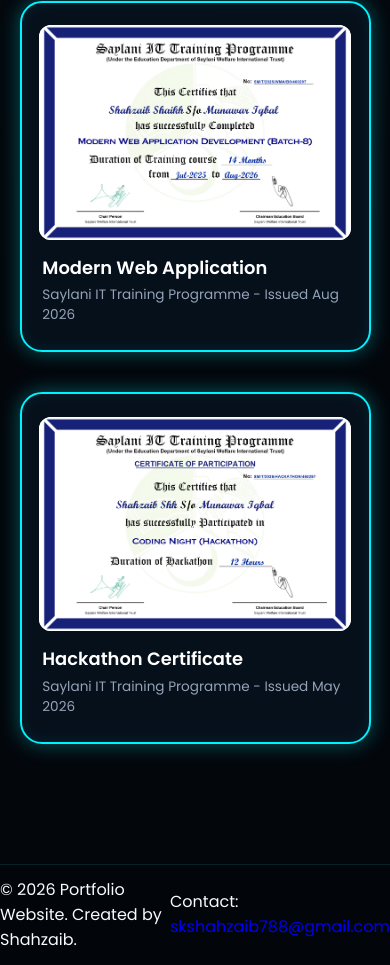
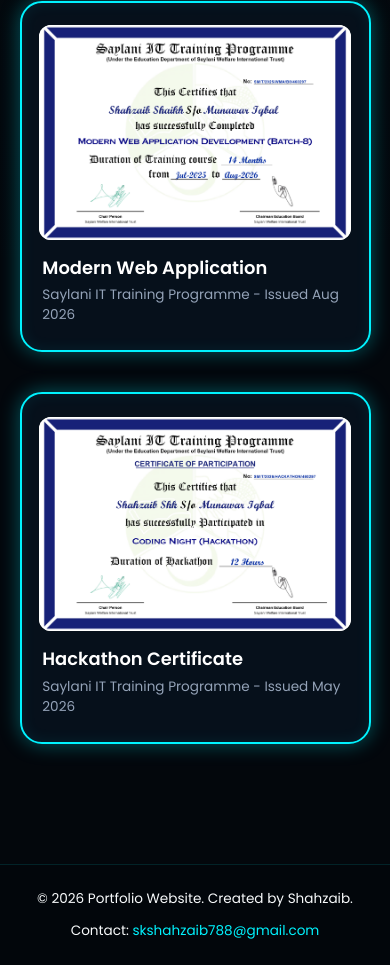
Before and after one commit to Shahzaibshk22/Portfolio-Website, a website built with Vite: page index.html in a window 390 px wide. Shown: the part 8380-9345 px from the top of the page. Built offline with nearby package versions, Linux system fonts and the light colour scheme.

Commit message:
Enhance footer styles for responsiveness
Added responsive styles for footer and adjusted padding.

```diff
--- a/style.css
+++ b/style.css
@@ -741,12 +741,31 @@ body {
   display: flex;
   justify-content: space-around;
   align-items: center;
-  background: rgba(3, 7, 12, 0.9);
+  flex-wrap: wrap;
+  gap: 12px 24px;
   backdrop-filter: blur(14px);
   -webkit-backdrop-filter: blur(14px);
   border-top: 1px solid rgba(0, 242, 254, 0.12);
-  height: 100px;
+  min-height: 100px;
+  padding: 20px 16px;
   width: 100%;
+  text-align: center;
+  box-sizing: border-box;
+}
+
+.footer p {
+  margin: 0;
+  font-size: 0.95rem;
+}
+
+.footer a {
+  color: #00f2fe;
+  text-decoration: none;
+  word-break: break-word;
+}
+
+.footer a:hover {
+  text-decoration: underline;
 }
 
 /* --- Responsive Breakpoints --- */
@@ -811,4 +830,6 @@ body {
   .radial-circle { width: 95px; height: 95px; }
   .radial-text { font-size: 1.05rem; }
   .radial-title { font-size: 0.88rem; }
+   .footer {flex-direction: column; justify-content: center; padding: 24px 16px; }
+  .footer p { font-size: 0.85rem; }
 }
```
